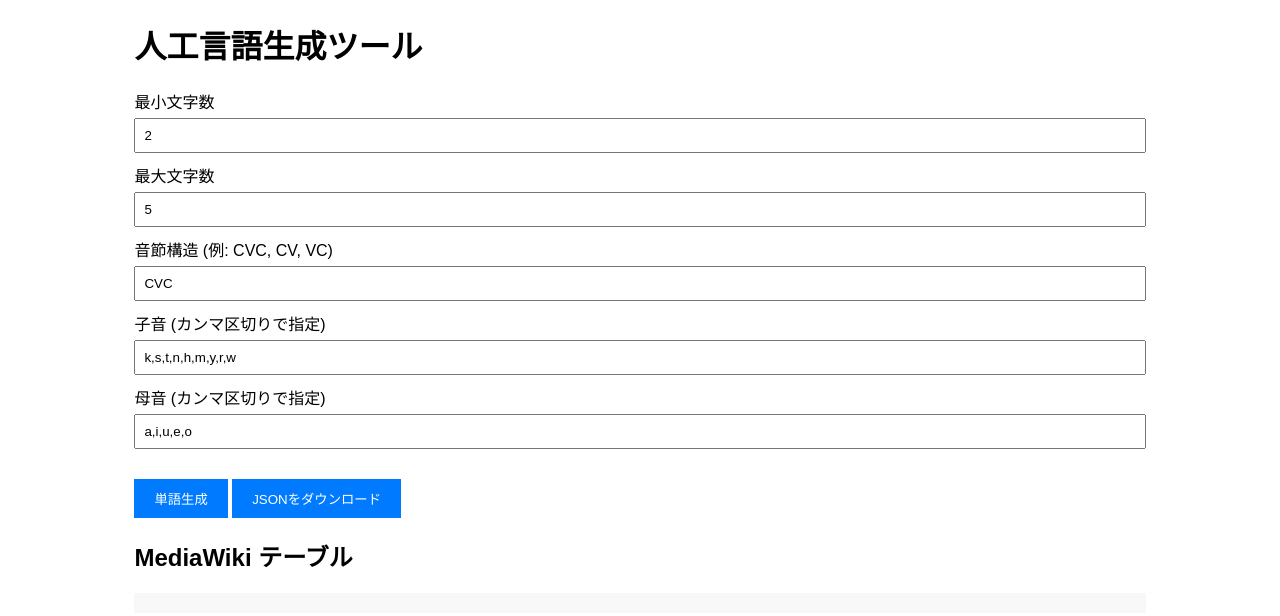
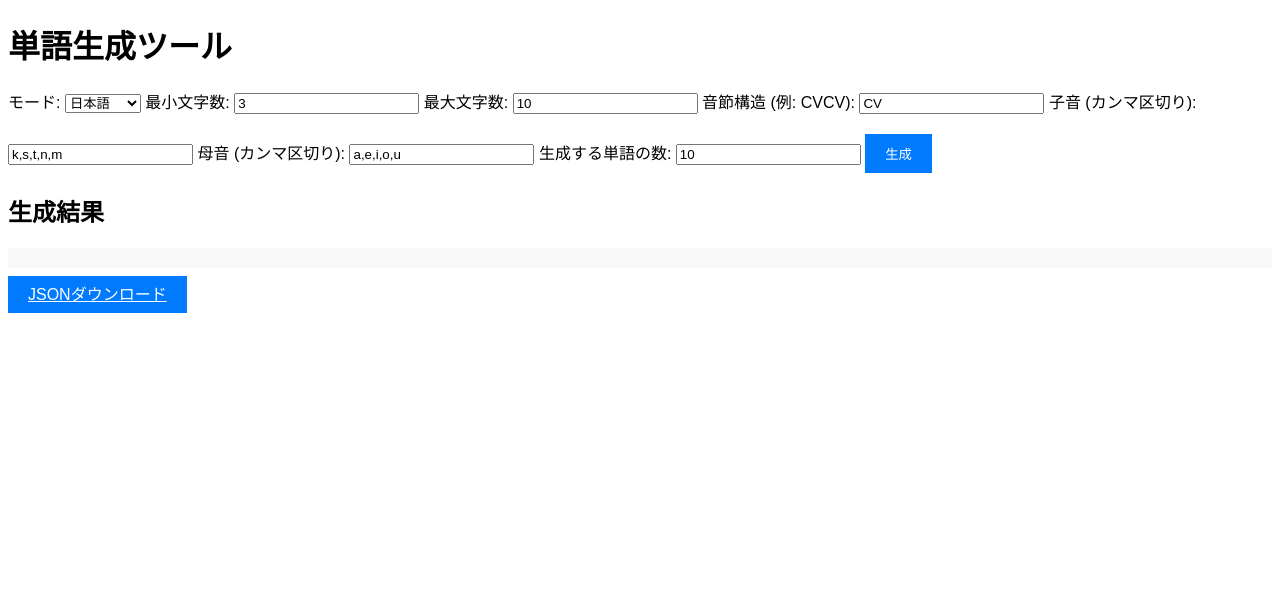
Before and after one commit to Sakalt/jinkougego-seisei, a plain HTML site: page index.html in a window 1280 px wide. Drawn offline with Linux system fonts and the light colour scheme.

Commit message:
Update index.html

```diff
--- a/index.html
+++ b/index.html
@@ -1,140 +1,48 @@
 <!DOCTYPE html>
 <html lang="ja">
 <head>
-  <meta charset="UTF-8">
-  <meta name="viewport" content="width=device-width, initial-scale=1.0">
-  <title>人工言語生成ツール</title>
-  <style>
-    body {
-      font-family: Arial, sans-serif;
-    }
-    .container {
-      width: 80%;
-      margin: 0 auto;
-    }
-    .input-group {
-      margin-bottom: 10px;
-    }
-    .input-group label {
-      display: block;
-      margin-bottom: 5px;
-    }
-    .input-group input {
-      width: 100%;
-      padding: 8px;
-      box-sizing: border-box;
-    }
-    #generateBtn, #downloadBtn {
-      margin-top: 20px;
-      padding: 10px 20px;
-      background-color: #007BFF;
-      color: white;
-      border: none;
-      cursor: pointer;
-    }
-    #generateBtn:hover, #downloadBtn:hover {
-      background-color: #0056b3;
-    }
-    pre {
-      background-color: #f8f8f8;
-      padding: 10px;
-      overflow-x: auto;
-    }
-  </style>
+    <meta charset="UTF-8">
+    <meta name="viewport" content="width=device-width, initial-scale=1.0">
+    <title>単語生成ツール</title>
+    <link rel="stylesheet" href="styles.css">
 </head>
 <body>
-  <div class="container">
-    <h1>人工言語生成ツール</h1>
-    <div class="input-group">
-      <label for="minLength">最小文字数</label>
-      <input type="number" id="minLength" min="1" value="2">
-    </div>
-    <div class="input-group">
-      <label for="maxLength">最大文字数</label>
-      <input type="number" id="maxLength" min="1" value="5">
-    </div>
-    <div class="input-group">
-      <label for="syllableStructure">音節構造 (例: CVC, CV, VC)</label>
-      <input type="text" id="syllableStructure" value="CVC">
-    </div>
-    <div class="input-group">
-      <label for="consonants">子音 (カンマ区切りで指定)</label>
-      <input type="text" id="consonants" value="k,s,t,n,h,m,y,r,w">
-    </div>
-    <div class="input-group">
-      <label for="vowels">母音 (カンマ区切りで指定)</label>
-      <input type="text" id="vowels" value="a,i,u,e,o">
-    </div>
-    <button id="generateBtn">単語生成</button>
-    <button id="downloadBtn">JSONをダウンロード</button>
-    <h2>MediaWiki テーブル</h2>
+    <h1>単語生成ツール</h1>
+
+    <form id="settingsForm">
+        <label for="modeSelect">モード:</label>
+        <select id="modeSelect">
+            <option value="japanese">日本語</option>
+            <option value="tokiPona">トキポナ</option>
+        </select>
+
+        <label for="minLength">最小文字数:</label>
+        <input type="number" id="minLength" value="3" min="1" required>
+
+        <label for="maxLength">最大文字数:</label>
+        <input type="number" id="maxLength" value="10" min="1" required>
+
+        <label for="syllableStructure">音節構造 (例: CVCV):</label>
+        <input type="text" id="syllableStructure" value="CV" required>
+
+        <label for="consonants">子音 (カンマ区切り):</label>
+        <input type="text" id="consonants" value="k,s,t,n,m" required>
+
+        <label for="vowels">母音 (カンマ区切り):</label>
+        <input type="text" id="vowels" value="a,e,i,o,u" required>
+
+        <label for="wordCount">生成する単語の数:</label>
+        <input type="number" id="wordCount" value="10" min="1" required>
+
+        <button type="button" id="generateBtn">生成</button>
+    </form>
+
+    <h2>生成結果</h2>
     <pre id="mediaWikiOutput"></pre>
-  </div>
 
-  <script src="data.js"></script>
-  <script>
-    document.addEventListener('DOMContentLoaded', function() {
-      const generateBtn = document.getElementById('generateBtn');
-      const downloadBtn = document.getElementById('downloadBtn');
-      const mediaWikiOutput = document.getElementById('mediaWikiOutput');
+    <a id="downloadBtn" href="#" download="words.json">JSONダウンロード</a>
 
-      function generateArtificialWord(minLength, maxLength, syllableStructure, consonants, vowels) {
-        const length = Math.floor(Math.random() * (maxLength - minLength + 1)) + minLength;
-        let word = '';
-
-        const structure = syllableStructure.split(',');
-
-        for (let i = 0; i < length; i++) {
-          const pattern = structure[i % structure.length];
-
-          pattern.split('').forEach(char => {
-            if (char === 'C') {
-              word += consonants[Math.floor(Math.random() * consonants.length)];
-            } else if (char === 'V') {
-              word += vowels[Math.floor(Math.random() * vowels.length)];
-            }
-          });
-        }
-        return word;
-      }
-
-      function generateWords() {
-        const minLength = parseInt(document.getElementById('minLength').value, 10);
-        const maxLength = parseInt(document.getElementById('maxLength').value, 10);
-        const syllableStructure = document.getElementById('syllableStructure').value;
-        const consonants = document.getElementById('consonants').value.split(',').map(c => c.trim());
-        const vowels = document.getElementById('vowels').value.split(',').map(v => v.trim());
-
-        const words = [];
-        for (let i = 0; i < 64; i++) {
-          const word = generateArtificialWord(minLength, maxLength, syllableStructure, consonants, vowels);
-          words.push({ entry: { id: i + 1, form: word } });
-        }
-
-        const json = {
-          words: words,
-          version: 2,
-          settings: {
-            zpdic: {
-              pronounciationTitle: "発音",
-            },
-            zpdicOnline: {
-              enableMarkdown: true
-            }
-          }
-        };
-
-        const jsonBlob = new Blob([JSON.stringify(json, null, 2)], { type: 'application/json' });
-        const url = URL.createObjectURL(jsonBlob);
-        downloadBtn.href = url;
-        downloadBtn.download = 'words.json';
-
-        const tableData = words.map(word => `| ${word.entry.form} ||\n`).join('');
-        mediaWikiOutput.textContent = `{| class="wikitable"\n|-\n${tableData}|}`;
-      }
-
-      generateBtn.addEventListener('click', generateWords);
-    });
-  </script>
+    <script src="data.js"></script>
+    <script src="script.js"></script>
 </body>
 </html>
```
